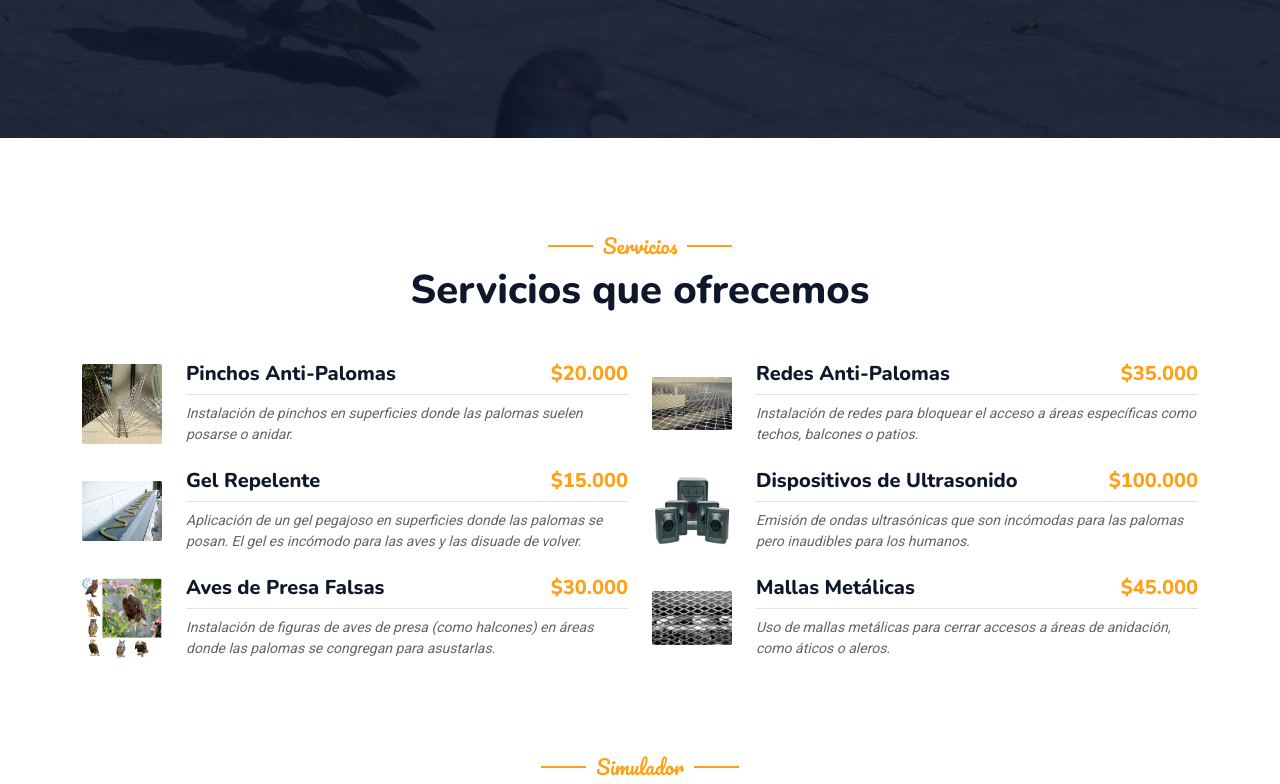
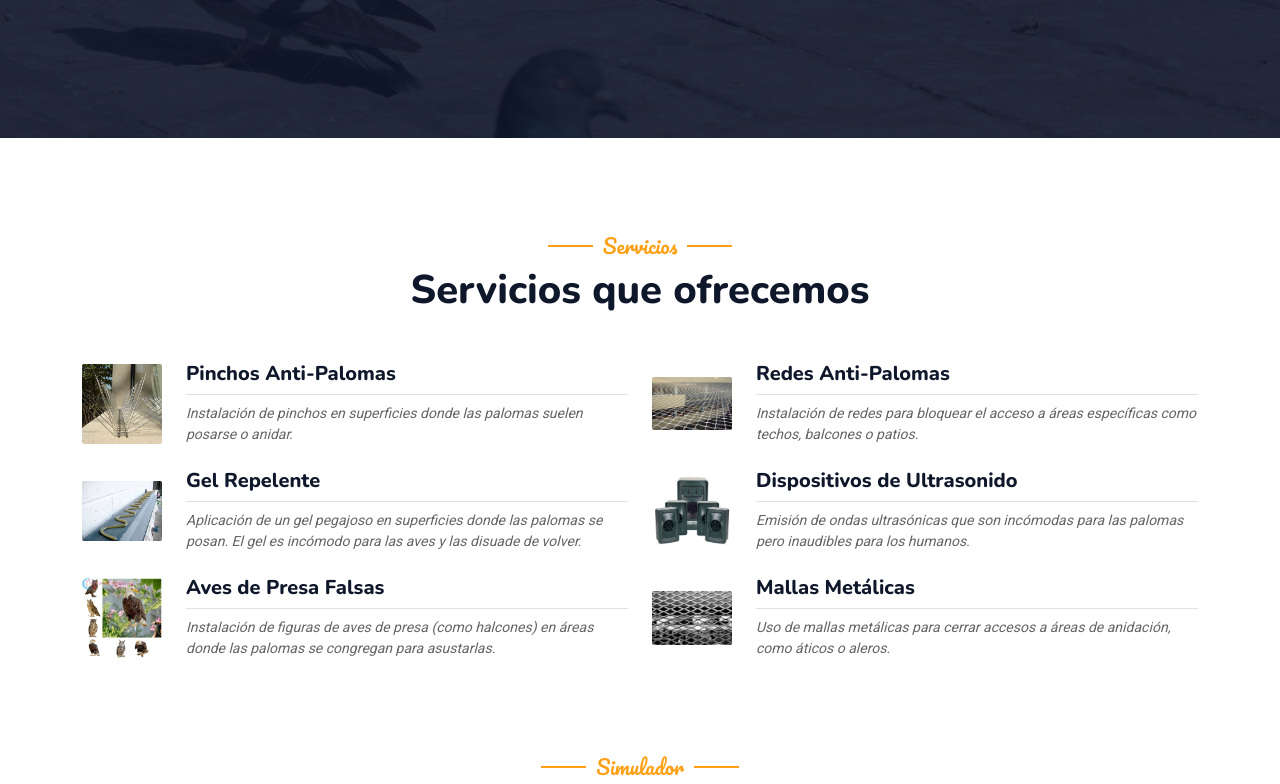
Before and after one commit to grusolutions/grusolutions-website, a plain HTML site: page menu.html in a window 1280 px wide. Shown: the part 502-1286 px from the top of the page. Drawn offline with nearby package versions, Linux system fonts and the light colour scheme.

Commit message:
(fix): ahora si

```diff
--- a/menu.html
+++ b/menu.html
@@ -98,7 +98,6 @@
                                         <div class="w-100 d-flex flex-column text-start ps-4">
                                             <h5 class="d-flex justify-content-between border-bottom pb-2">
                                                 <span>Pinchos Anti-Palomas</span>
-                                                <span class="text-primary">$20.000</span>
                                             </h5>
                                             <small class="fst-italic">Instalación de pinchos en superficies donde las palomas suelen posarse o anidar.</small>
                                         </div>
@@ -110,7 +109,6 @@
                                         <div class="w-100 d-flex flex-column text-start ps-4">
                                             <h5 class="d-flex justify-content-between border-bottom pb-2">
                                                 <span>Redes Anti-Palomas</span>
-                                                <span class="text-primary">$35.000</span>
                                             </h5>
                                             <small class="fst-italic">Instalación de redes para bloquear el acceso a áreas específicas como techos, balcones o patios.</small>
                                         </div>
@@ -122,7 +120,6 @@
                                         <div class="w-100 d-flex flex-column text-start ps-4">
                                             <h5 class="d-flex justify-content-between border-bottom pb-2">
                                                 <span>Gel Repelente</span>
-                                                <span class="text-primary">$15.000</span>
                                             </h5>
                                             <small class="fst-italic">Aplicación de un gel pegajoso en superficies donde las palomas se posan. El gel es incómodo para las aves y las disuade de volver.</small>
                                         </div>
@@ -134,7 +131,6 @@
                                         <div class="w-100 d-flex flex-column text-start ps-4">
                                             <h5 class="d-flex justify-content-between border-bottom pb-2">
                                                 <span>Dispositivos de Ultrasonido</span>
-                                                <span class="text-primary">$100.000</span>
                                             </h5>
                                             <small class="fst-italic">Emisión de ondas ultrasónicas que son incómodas para las palomas pero inaudibles para los humanos.</small>
                                         </div>
@@ -146,7 +142,6 @@
                                         <div class="w-100 d-flex flex-column text-start ps-4">
                                             <h5 class="d-flex justify-content-between border-bottom pb-2">
                                                 <span>Aves de Presa Falsas</span>
-                                                <span class="text-primary">$30.000</span>
                                             </h5>
                                             <small class="fst-italic">Instalación de figuras de aves de presa (como halcones) en áreas donde las palomas se congregan para asustarlas.</small>
                                         </div>
@@ -158,7 +153,6 @@
                                         <div class="w-100 d-flex flex-column text-start ps-4">
                                             <h5 class="d-flex justify-content-between border-bottom pb-2">
                                                 <span>Mallas Metálicas</span>
-                                                <span class="text-primary">$45.000</span>
                                             </h5>
                                             <small class="fst-italic">Uso de mallas metálicas para cerrar accesos a áreas de anidación, como áticos o aleros.</small>
                                         </div>
```
